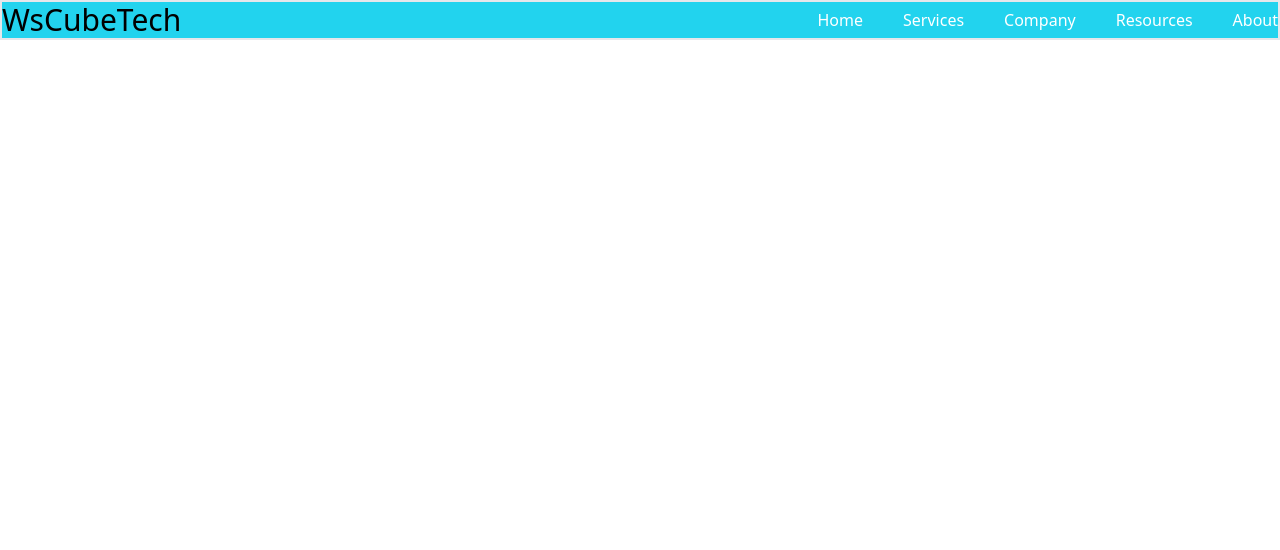
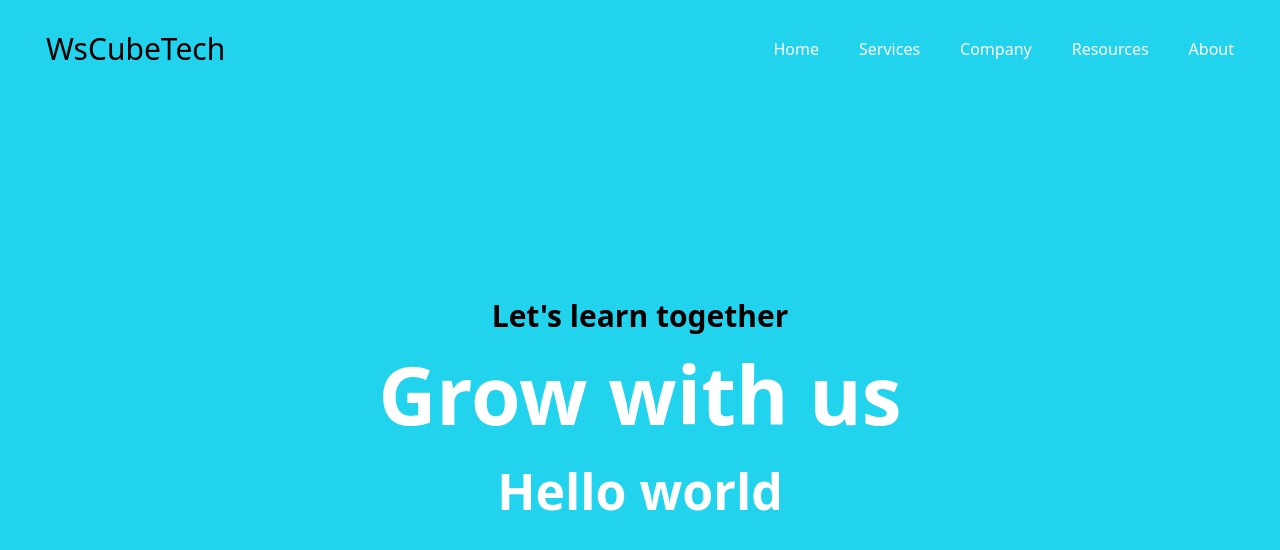
Before and after one commit to ydipen111/ecommerce, a React (Vite) app: page / in a window 1280 px wide. Shown: the top 550 px of the page. Built offline with nearby package versions, Linux system fonts and the light colour scheme.

Commit message:
commiting banner, text

```diff
--- a/src/App.jsx
+++ b/src/App.jsx
@@ -2,6 +2,7 @@ import { useState } from 'react'
 import reactLogo from './assets/react.svg'
 import viteLogo from '/vite.svg'
 import Header from './Components/Header'
+import Banner from './Components/Banner'
 import './App.css'
 
 function App() {
@@ -10,6 +11,7 @@ function App() {
   return (
     <>
         <Header></Header>
+        <Banner></Banner>
     </>
   )
 }
--- /dev/null
+++ b/src/Components/Banner.jsx
@@ -0,0 +1,13 @@
+import React from 'react'
+
+export default function Banner() {
+  return (
+    <div className='bg-[#22d3ee]  w-full py-[100px] font-bold'>
+        <div className='max-w-[1240px] h-screen mt-[100px] mx-auto text center '>
+             <div className='text-3xl font-bold'>Let's learn together</div>
+             <h1 className='text-white text-[80px] font-bold '>Grow with us</h1>
+             <div className='text-[50px] text-white'>Hello world</div>
+        </div>
+    </div>
+  )
+}
--- a/src/Components/Header.jsx
+++ b/src/Components/Header.jsx
@@ -4,8 +4,8 @@ import { IoMenuOutline, IoCloseOutline  } from "react-icons/io5";
 export default function Header() {
   const [toggle, setToggle]=useState(false)
   return <>
-  {/* <div className='bg-[#22d3ee] '> */}
-    <div className='max-w-100% bg-[#22d3ee] py-15px items-center flex justify-between border-2 mx-auto'>
+  <div className='bg-[#22d3ee] p-4'>
+    <div className='max-w-100% py-[15px] px-[30px] items-center flex justify-between border-0 mx-auto'>
 
     <div className='text-3xl'>
         WsCubeTech
@@ -23,7 +23,9 @@ export default function Header() {
     <li>About </li>
     </ul>
     {/* //responsive */}
-    <ul className=' text-white w-full screen h-screen md:hidden fixed bg-black left-[-100%] top-[39px]'>
+    <ul className={`duration-300 text-white w-full screen h-screen md:hidden fixed bg-black top-[95px] ${toggle ? 'left-0' : 'left-[-100%]'}`}>
+     {/* <ul className={`text-white w-full screen h-screen md:hidden fixed bg-black top-[39px] ${toggle ? 'left-0' : 'left-[-100%]'}`}> */}
+
     <li className='p-5 text-left'>Home</li>
     <li className='p-5 text-left'>Services</li>
     <li className='p-5 text-left'>Company</li>
@@ -34,6 +36,6 @@ export default function Header() {
 
     </div>
 
-    {/* </div> */}
+    </div>
     </>
 }
```
Also changed, not shown: learn.txt.
